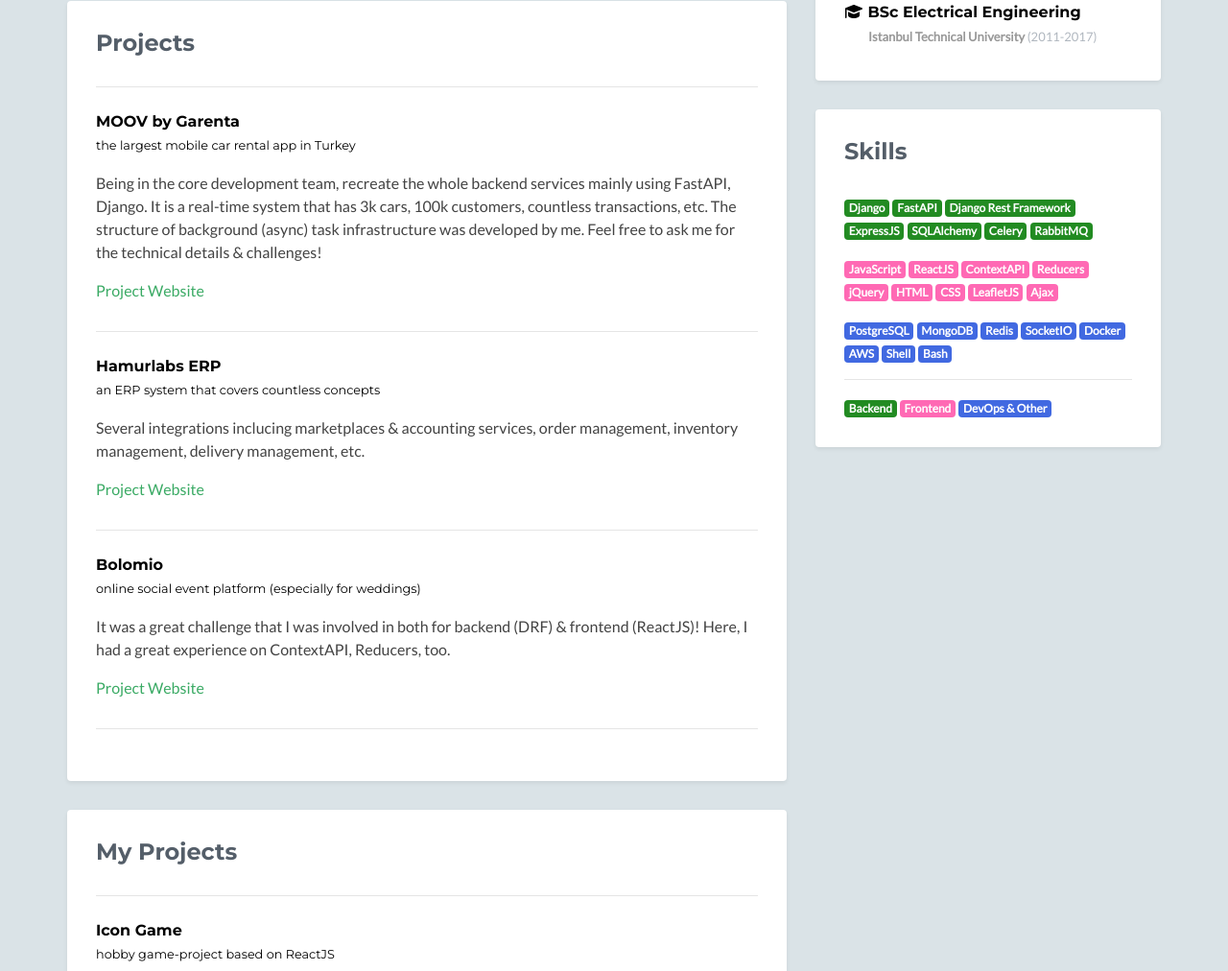
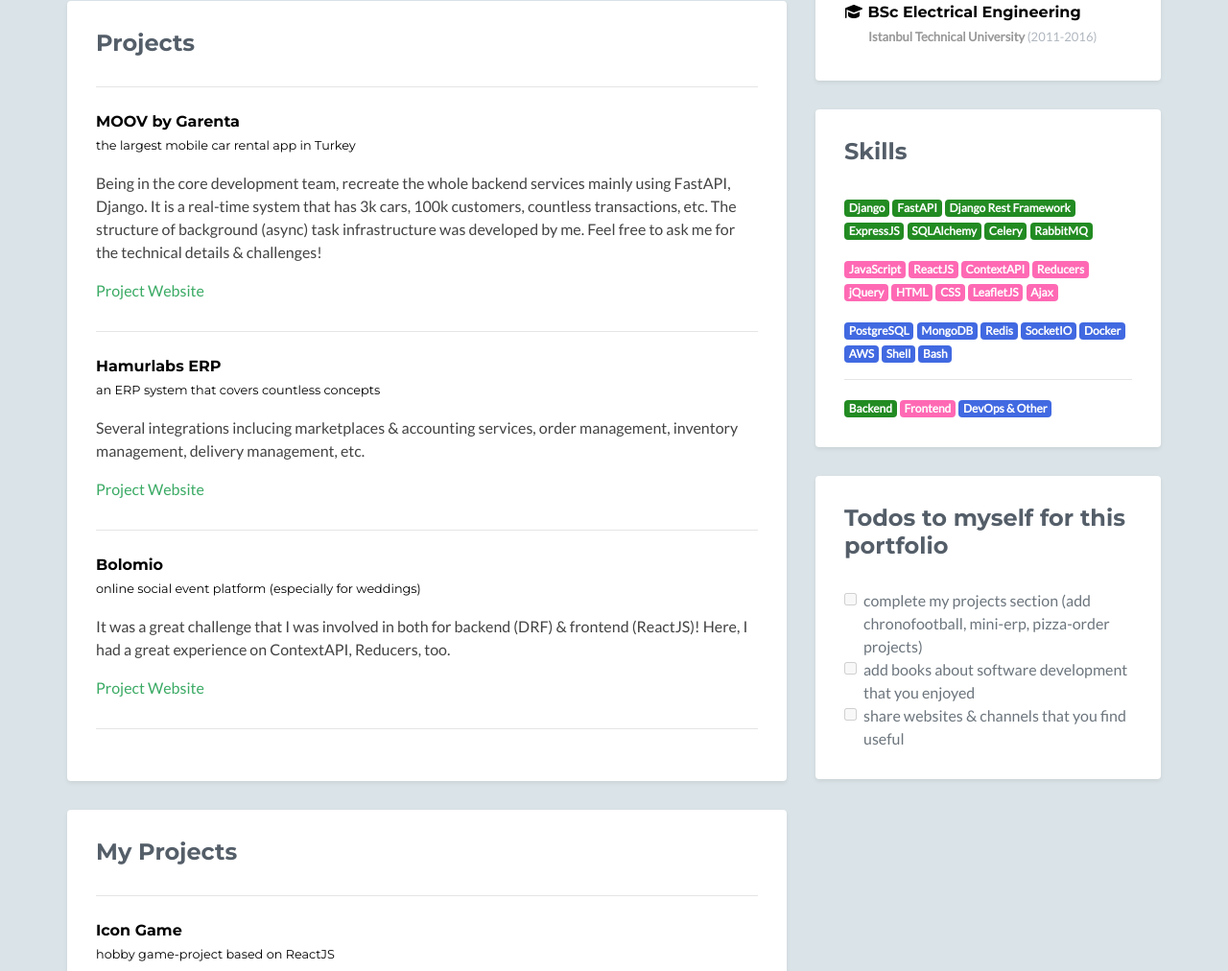
Before and after one commit to barisortac/barisortac.github.io, a plain HTML site: page index.html in a window 1280 px wide. Shown: the part 549-1561 px from the top of the page at 96% size. Drawn offline with nearby package versions, Linux system fonts and the light colour scheme; no server answers.

Commit message:
add todos for myself section

```diff
--- a/index.html
+++ b/index.html
@@ -56,6 +56,7 @@
         html, body {
             overflow-x: hidden !important;
         }
+
         body {
             position: relative !important;
         }
@@ -455,7 +456,7 @@
                                 BSc Electrical Engineering
                             </h3>
                             <h4 class="university">Istanbul Technical University
-                                <span class="year">(2011-2017)</span></h4>
+                                <span class="year">(2011-2016)</span></h4>
                         </div><!--//item-->
                     </div><!--//content-->
                 </div><!--//section-inner-->
@@ -611,6 +612,42 @@
             <!--                </div>&lt;!&ndash;//section-inner&ndash;&gt;-->
             <!--            </aside>&lt;!&ndash;//section&ndash;&gt;-->
 
+            <aside class="testimonials aside section">
+                <div class="section-inner shadow-sm rounded">
+                    <h2 class="heading">Todos to myself for this portfolio</h2>
+                    <div class="content">
+                        <div class="item">
+                            <div class="form-check">
+                                <input class="form-check-input" type="checkbox"
+                                       value="" id="myprojectsDisabled" disabled>
+                                <label class="form-check-label"
+                                       for="myprojectsDisabled">
+                                    complete my projects section (add chronofootball, mini-erp, pizza-order projects)
+                                </label>
+                            </div>
+                            <div class="form-check">
+                                <input class="form-check-input" type="checkbox"
+                                       value="" id="booksDisabled" disabled>
+                                <label class="form-check-label"
+                                       for="booksDisabled">
+                                    add books about software development that you enjoyed
+                                </label>
+                            </div>
+                            <div class="form-check">
+                                <input class="form-check-input" type="checkbox"
+                                       value="" id="channelsDisabled" disabled>
+                                <label class="form-check-label"
+                                       for="channelsDisabled">
+                                    share websites & channels that you find useful
+                                </label>
+                            </div>
+                        </div><!--//item-->
+
+
+                    </div><!--//content-->
+                </div><!--//section-inner-->
+            </aside><!--//section-->
+
 
         </div><!--//secondary-->
     </div><!--//row-->
```
Lines whose indentation alone changed are shown as unchanged.
